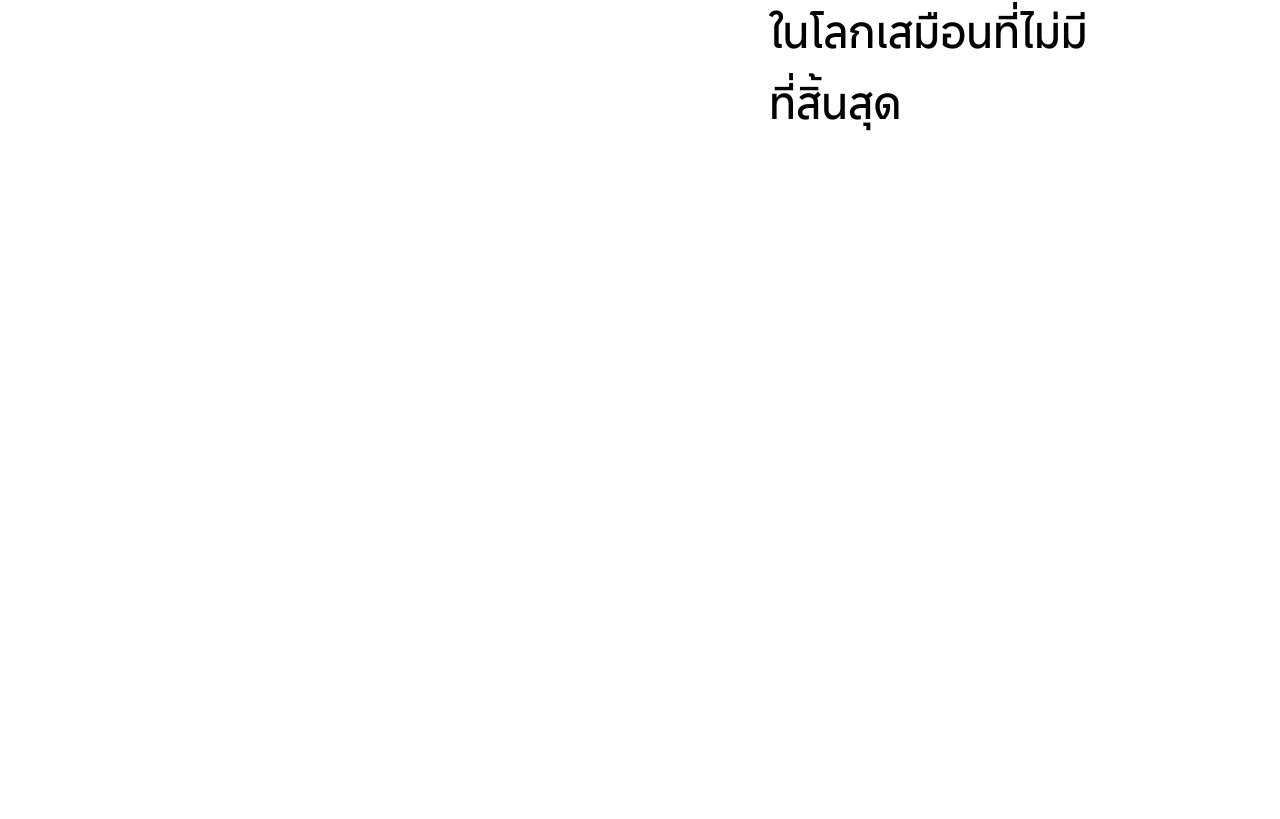
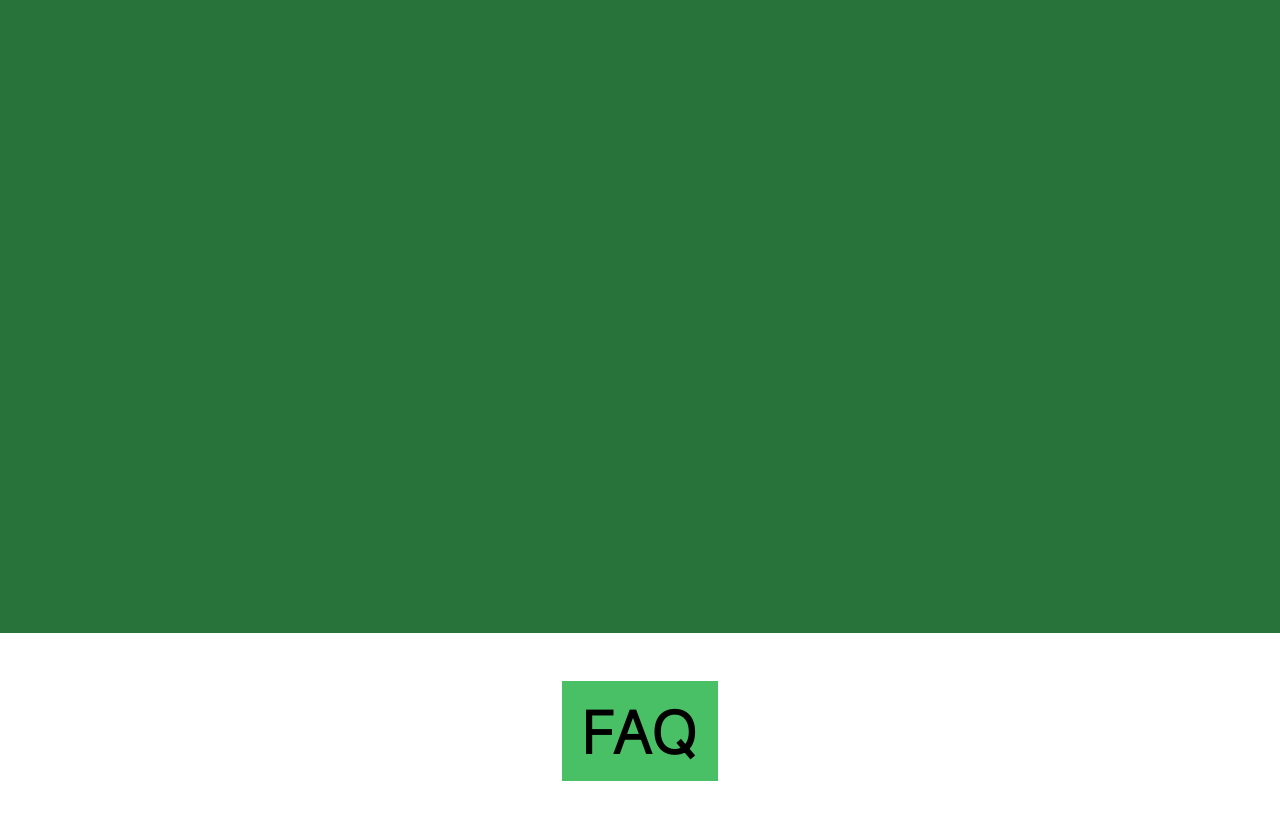
Before and after one commit to FewPz/skmc-frontend, a Next.js app in the folder apps/frontend/: page / in a window 1280 px wide. Shown: the part 1767-2586 px from the top of the page. Before the commit the page ends 1922 px from the top, so only its background shows below. Built offline with nearby package versions, Linux system fonts and the light colour scheme.

Commit message:
feat:add navlink and what's new, faq blank page

```diff
--- a/apps/frontend/src/app/page.tsx
+++ b/apps/frontend/src/app/page.tsx
@@ -1,15 +1,14 @@
 import Hero from "@/components/Hero";
 import Image from "next/image";
+import Title from "@/components/Title";
 
 export default function Page() {
   return (
     <>
       <Hero />
-      <div className="flex justify-center bg-white bg-no-repeat bg-cover bg-center min-h-dvh relative">
-        <div className="absolute inset-0">
-          <div className="pt-4 text-black text-center">
-            <span className="p-5 mt-8 mb-3 bg-[#49BF66] inline-block text-6xl">WHAT’S SK-MC</span>
-          </div>
+      <div className="flex justify-center relative bg-white bg-no-repeat bg-cover bg-center min-h-dvh">
+        <div id="about" className="absolute inset-0">
+          <Title text="WHAT’S SK-MC" color="black" />
           <div className="flex items-start p-4 mx-44">
             <div className="flex-shrink-0">
               <Image
@@ -25,8 +24,13 @@ export default function Page() {
               </p>
             </div>
           </div>
-
         </div>
+      </div>
+      <div id="news" className="flex justify-center relative bg-[#27733A] bg-no-repeat bg-cover bg-center min-h-dvh">
+        <Title text="WHAT’S NEWS" />
+      </div>
+      <div id="faq" className="flex justify-center relative bg-white bg-no-repeat bg-cover bg-center min-h-dvh">
+        <Title text="FAQ" color="black" />
       </div>
     </>
   );
--- /dev/null
+++ b/apps/frontend/src/components/Title.jsx
@@ -0,0 +1,11 @@
+import React from 'react';
+
+const Title = ({ text = 'Title', color = 'Text-Color'}) => {
+  return (
+    <div className={`pt-4 text-center text-${color}`}>
+      <span className={`p-5 mt-8 mb-3 inline-block bg-[#49BF66] text-6xl`}> {text} </span>
+    </div>
+  );
+};
+
+export default Title;
```
